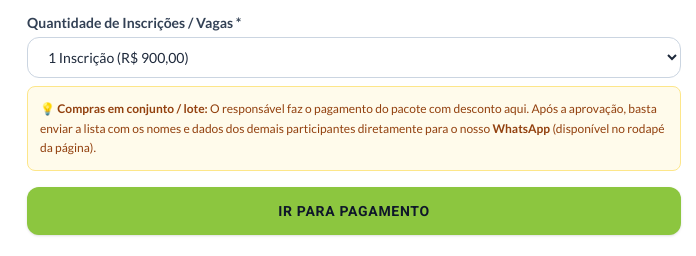
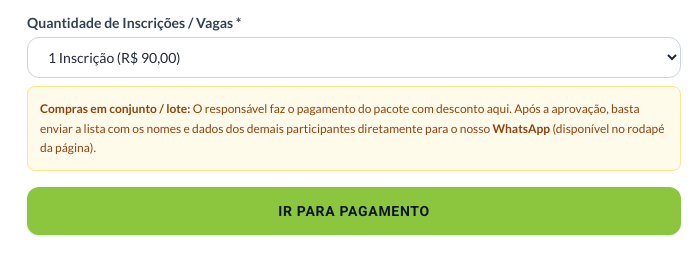
Before and after one commit to vitoriaemillylima/eco-cidade-mcros, a website: page public/inscricao.html in a window 1280 px wide. Shown: the part 907-1163 px from the top of the page, 286-982 px from the left. Drawn offline with nearby package versions, Linux system fonts and the light colour scheme.

```diff
--- a/public/inscricao.html
+++ b/public/inscricao.html
@@ -123,14 +123,14 @@
 <div class="mb-5">
     <label for="quantidade" class="block text-xs sm:text-sm font-bold text-slate-700 mb-1">Quantidade de Inscrições / Vagas *</label>
     <select id="quantidade" name="quantidade" class="w-full px-4 py-2.5 rounded-xl border border-slate-300 focus:outline-none focus:ring-2 focus:ring-[#0B3B36] text-sm bg-white">
-        <option value="1">1 Inscrição (R$ 900,00)</option>
+        <option value="1">1 Inscrição (R$ 90,00)</option>
         <option value="10">10 Inscrições - R$ 800,00 (Pacote Grupo)</option>
         <option value="20">20 Inscrições - R$ 700,00 (Pacote Turma)</option>
         <option value="25">25 Inscrições - R$ 650,00 (Pacote Master)</option>
     </select>
 
     <p class="text-xs text-amber-800 bg-amber-50 p-3 rounded-lg border border-amber-200 mt-2 leading-relaxed">
-        💡 <strong>Compras em conjunto / lote:</strong> O responsável faz o pagamento do pacote com desconto aqui. Após a aprovação, basta enviar a lista com os nomes e dados dos demais participantes diretamente para o nosso <strong>WhatsApp</strong> (disponível no rodapé da página).
+         <strong>Compras em conjunto / lote:</strong> O responsável faz o pagamento do pacote com desconto aqui. Após a aprovação, basta enviar a lista com os nomes e dados dos demais participantes diretamente para o nosso <strong>WhatsApp</strong> (disponível no rodapé da página).
     </p>
 </div>
         <!-- Botão de Ação -->
@@ -142,7 +142,6 @@
 
     </main>
 
-    <!-- Rodapé -->
      <!-- Rodapé-->
 <footer class="bg-[#0B3B36] text-white py-8 px-6 mt-auto border-t-4 border-[#8CC63F]">
     <div class="max-w-5xl mx-auto flex flex-col md:flex-row items-center justify-between gap-6">
```
